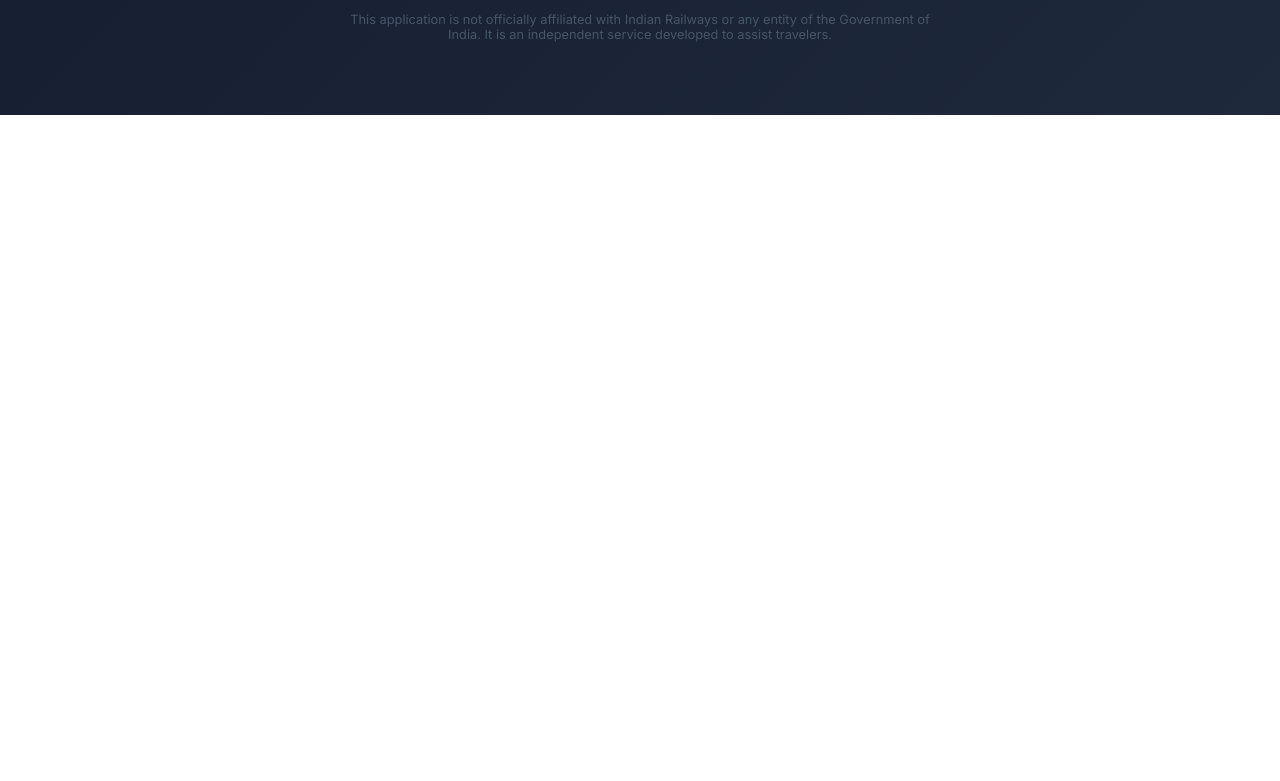
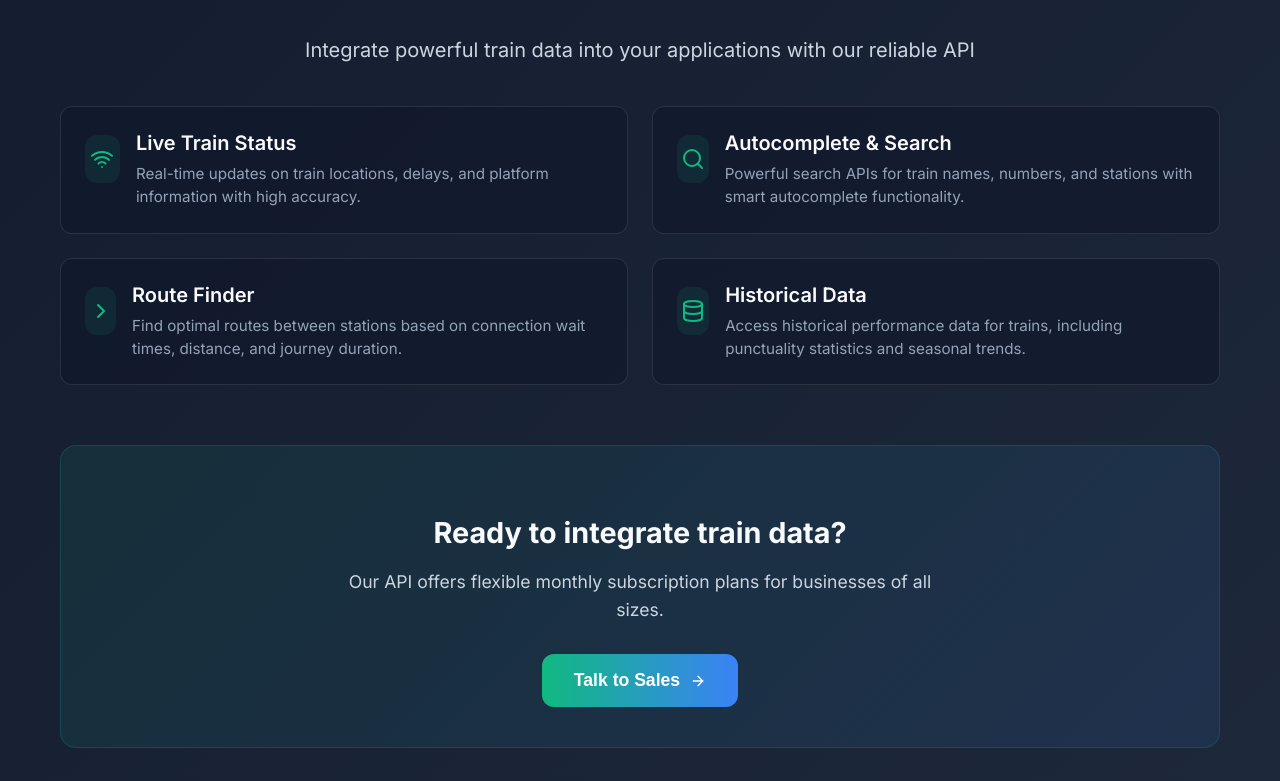
Before and after one commit to Deepak-at-Cognition/Find-My-Train, a React app: page / in a window 1280 px wide. Shown: the part 1259-2040 px from the top of the page. Before the commit the page ends 1374 px from the top, so only its background shows below. Built offline with nearby package versions, Linux system fonts and the light colour scheme; the HTML template or start-up script is replaced by a standard one.

Commit message:
Add API Access Section to UI
Co-Authored-By: deepak@cognition.ai <deepak@cognition.ai>

```diff
--- a/src/App.css
+++ b/src/App.css
@@ -332,6 +332,128 @@ body {
   margin-right: auto;
 }
 
+/* API Section Styles */
+.api-section {
+  margin-bottom: 80px;
+}
+
+.highlight-api {
+  background: linear-gradient(90deg, #10b981 0%, #3b82f6 100%);
+  -webkit-background-clip: text;
+  background-clip: text;
+  color: transparent;
+}
+
+.api-subtitle {
+  font-size: 1.25rem;
+  line-height: 1.6;
+  color: #cbd5e1;
+  margin-bottom: 40px;
+  max-width: 800px;
+  text-align: center;
+  margin-left: auto;
+  margin-right: auto;
+}
+
+.api-cards-container {
+  display: grid;
+  grid-template-columns: repeat(2, 1fr);
+  gap: 24px;
+  margin-bottom: 40px;
+}
+
+.api-card {
+  display: flex;
+  align-items: flex-start;
+  gap: 16px;
+  padding: 24px;
+  background: rgba(15, 23, 42, 0.6);
+  border-radius: 12px;
+  border: 1px solid rgba(255, 255, 255, 0.1);
+  transition: transform 0.2s, box-shadow 0.2s;
+}
+
+.api-card:hover {
+  transform: translateY(-5px);
+  box-shadow: 0 10px 25px -5px rgba(0, 0, 0, 0.3);
+}
+
+.api-card-icon {
+  display: flex;
+  align-items: center;
+  justify-content: center;
+  width: 48px;
+  height: 48px;
+  color: #10b981;
+  background: rgba(16, 185, 129, 0.1);
+  border-radius: 12px;
+  margin-top: 4px;
+}
+
+.api-card-content h3 {
+  font-size: 1.25rem;
+  font-weight: 600;
+  margin: 0 0 8px 0;
+  color: #f8fafc;
+}
+
+.api-card-content p {
+  font-size: 0.95rem;
+  line-height: 1.5;
+  color: #94a3b8;
+  margin: 0;
+}
+
+.api-subscription {
+  background: linear-gradient(135deg, rgba(16, 185, 129, 0.1) 0%, rgba(59, 130, 246, 0.1) 100%);
+  border-radius: 16px;
+  padding: 40px;
+  margin-top: 60px;
+  border: 1px solid rgba(16, 185, 129, 0.2);
+  text-align: center;
+}
+
+.api-subscription-content h3 {
+  font-size: 1.8rem;
+  font-weight: 700;
+  margin-bottom: 16px;
+  color: #f8fafc;
+}
+
+.api-subscription-content p {
+  font-size: 1.1rem;
+  line-height: 1.6;
+  color: #cbd5e1;
+  margin-bottom: 30px;
+  max-width: 600px;
+  margin-left: auto;
+  margin-right: auto;
+}
+
+.api-cta-button {
+  display: inline-flex;
+  align-items: center;
+  gap: 10px;
+  background: linear-gradient(90deg, #10b981 0%, #3b82f6 100%);
+  color: #ffffff;
+  font-weight: 600;
+  font-size: 1.1rem;
+  padding: 16px 32px;
+  border-radius: 12px;
+  border: none;
+  cursor: pointer;
+  transition: transform 0.2s, box-shadow 0.2s;
+}
+
+.api-cta-button:hover {
+  transform: translateY(-2px);
+  box-shadow: 0 10px 25px -5px rgba(16, 185, 129, 0.4);
+}
+
+.api-cta-button:hover .arrow-icon {
+  transform: translateX(4px);
+}
+
 @media (max-width: 1024px) {
   .hero-section {
     flex-direction: column;
--- a/src/App.js
+++ b/src/App.js
@@ -1,6 +1,6 @@
 import React, { useState, useEffect } from 'react';
 import './App.css';
-import { ArrowRight, Search, Wifi, Ban, Sparkles, ChevronRight } from 'lucide-react';
+import { ArrowRight, Search, Wifi, Ban, Sparkles, ChevronRight, Database } from 'lucide-react';
 
 function App() {
   const [activeSlide, setActiveSlide] = useState(0);
@@ -133,6 +133,62 @@ function App() {
         </div>
       </div>
 
+      <div className="api-section">
+        <h2 className="section-title">Developer <span className="highlight-api">API Access</span></h2>
+        <p className="api-subtitle">Integrate powerful train data into your applications with our reliable API</p>
+
+        <div className="api-cards-container">
+          <div className="api-card">
+            <div className="api-card-icon">
+              <Wifi size={24} />
+            </div>
+            <div className="api-card-content">
+              <h3>Live Train Status</h3>
+              <p>Real-time updates on train locations, delays, and platform information with high accuracy.</p>
+            </div>
+          </div>
+
+          <div className="api-card">
+            <div className="api-card-icon">
+              <Search size={24} />
+            </div>
+            <div className="api-card-content">
+              <h3>Autocomplete &amp; Search</h3>
+              <p>Powerful search APIs for train names, numbers, and stations with smart autocomplete functionality.</p>
+            </div>
+          </div>
+
+          <div className="api-card">
+            <div className="api-card-icon">
+              <ChevronRight size={24} />
+            </div>
+            <div className="api-card-content">
+              <h3>Route Finder</h3>
+              <p>Find optimal routes between stations based on connection wait times, distance, and journey duration.</p>
+            </div>
+          </div>
+
+          <div className="api-card">
+            <div className="api-card-icon">
+              <Database size={24} />
+            </div>
+            <div className="api-card-content">
+              <h3>Historical Data</h3>
+              <p>Access historical performance data for trains, including punctuality statistics and seasonal trends.</p>
+            </div>
+          </div>
+        </div>
+
+        <div className="api-subscription">
+          <div className="api-subscription-content">
+            <h3>Ready to integrate train data?</h3>
+            <p>Our API offers flexible monthly subscription plans for businesses of all sizes.</p>
+            <button className="api-cta-button">
+              Talk to Sales <ArrowRight size={16} className="arrow-icon" />
+            </button>
+          </div>
+        </div>
+      </div>
 
       <footer className="App-footer">
         <p>&copy; 2025 Find My Train. All rights reserved.</p>
```
